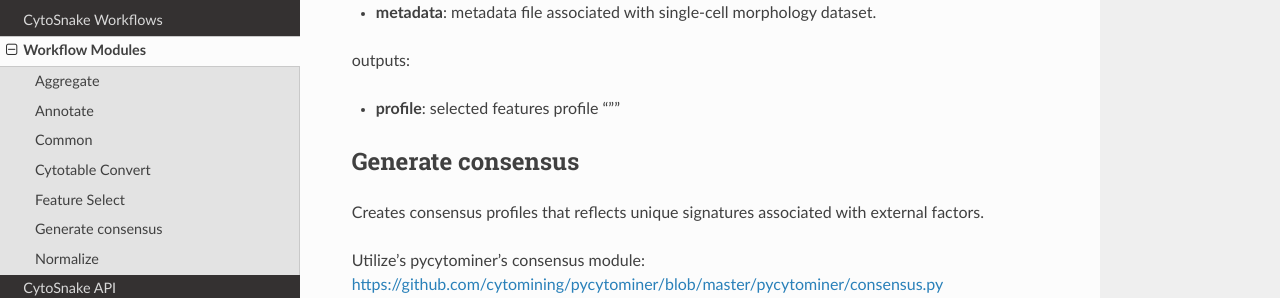
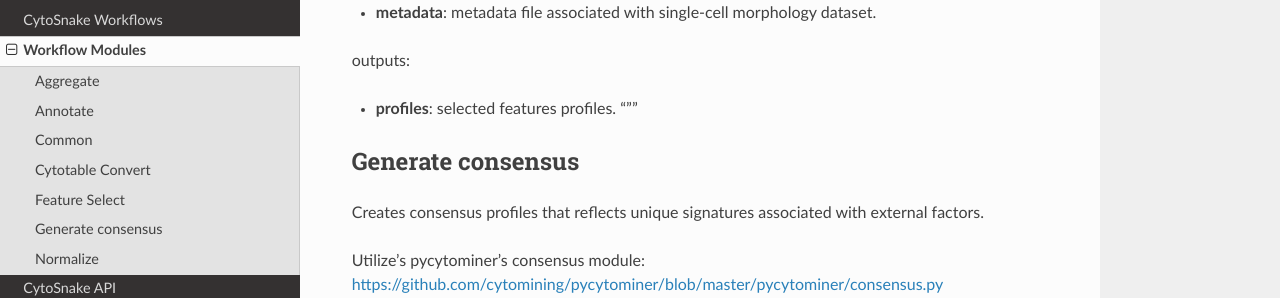
Before and after one commit to WayScience/CytoSnake, a Sphinx documentation site: the page built from docs/workflow-modules.md, in a window 1280 px wide and 900 px high, scrolled down 2058 px. Shown: the part 159-457 px from the top of the window. Built offline with Sphinx 7.4.7 and the Read the Docs theme 2.0.0, drawn with Linux system fonts in a browser that asks for light colours.

Commit message:
Update docs/workflow-modules.md
Co-authored-by: Jenna Tomkinson <107513215+jenna-tomkinson@users.noreply.github.com>

```diff
--- a/docs/workflow-modules.md
+++ b/docs/workflow-modules.md
@@ -90,7 +90,7 @@ inputs:
 
 outputs:
 
-- **profile**: selected features profile
+- **profiles**: selected features profiles.
 """
 
 ## Generate consensus
```
